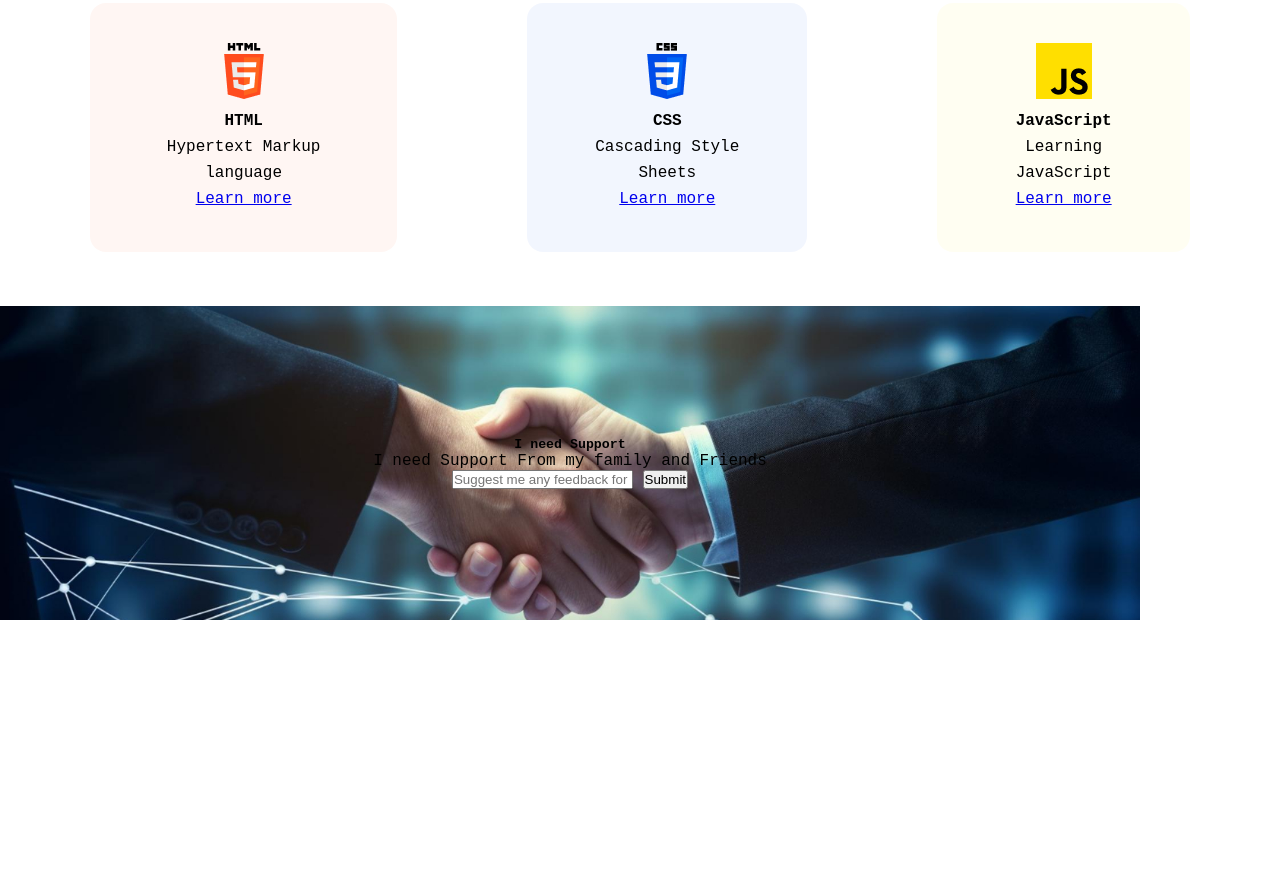
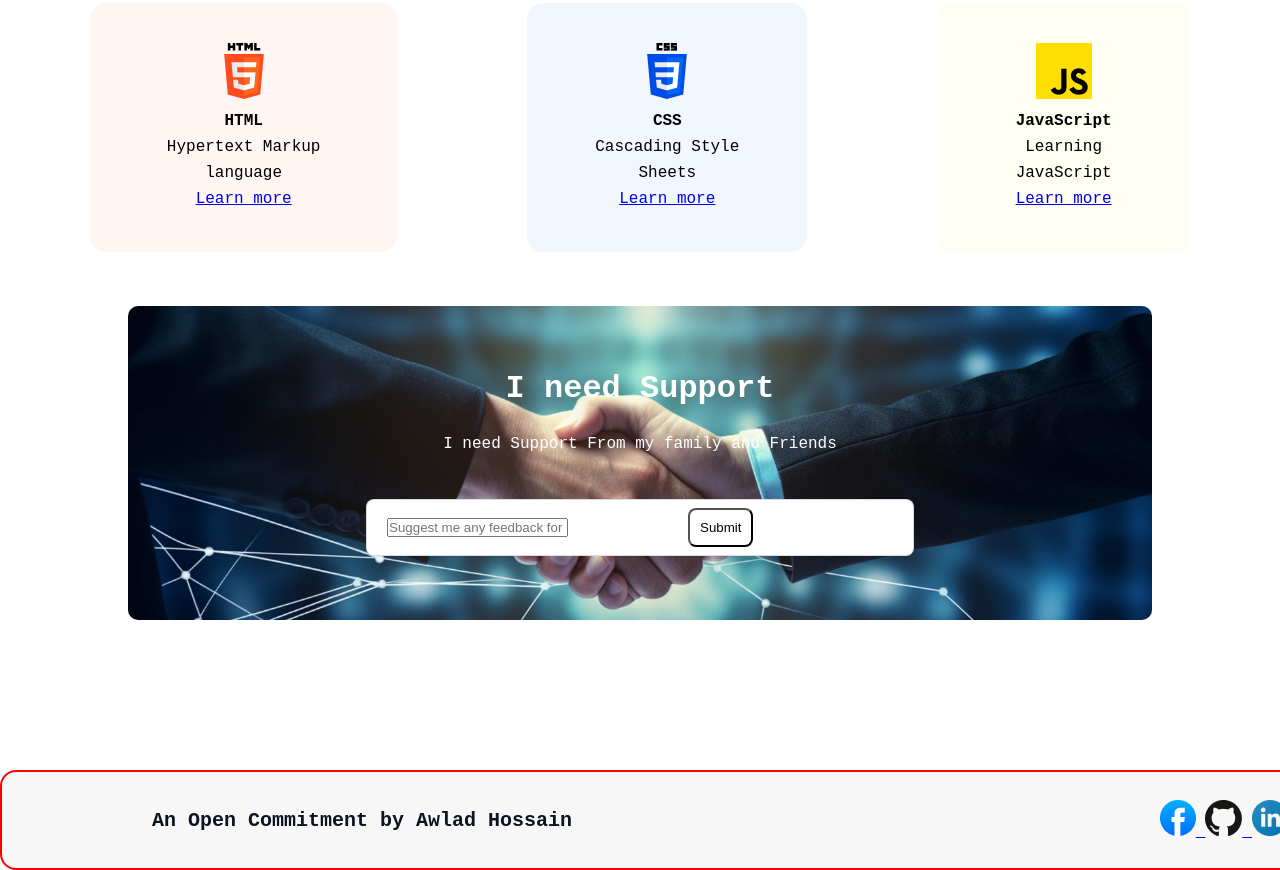
Before and after one commit to KamrunNaher-glitch/01-resume, a plain HTML site: page index.html in a window 1280 px wide. Shown: the part 2816-3686 px from the top of the page. Before the commit the page ends 3436 px from the top, so only its background shows below. Drawn offline with Linux system fonts and the light colour scheme; a web font is replaced by a local one.

Commit message:
All Done

```diff
--- a/index.html
+++ b/index.html
@@ -25,7 +25,7 @@
                <h2>"In the near future, I hope to become a Developer."</h2>
                <p>Guidance on the different paths and technologies one might encounter in the journey from beginner to proficient developer.</p>
                <ul>
-                <li><a href=""><button>Contact with me</button></a></li>
+                <li><a href="#footer-section"><button>Contact with me</button></a></li>
             </ul>
             </div>
          </header>
@@ -99,19 +99,37 @@
             </section>
            <!-- My Current Target Ends here -->
            <!-- Support Section Starts Here  -->
-            <section>
+            <section >
                 <div class="need-support">
                     <h5>I need Support</h5>
                     <p>I need Support From my family and Friends</p>
-                    <div>
+                    <div class="Feedback-Submit">
                         <input type="email" name="" id="" placeholder="Suggest me any feedback for me">
-                        <button>Submit</button>
+                        <button class="btn-secondary">Submit</button>
                     </div>
                 </div>
             </section>
             <!-- Support Section Ends Here -->
+</main>
+    <footer id="footer-section">
+        <div class="Open-commitment">
+            <h6>An Open Commitment by Awlad Hossain</h6>
+            <div class="footer-image">
+                <a href="#">
+                    <img src="images/facebook.png" alt="FaceBook">
+                </a>
+                <a href="#">
+                    <img src="images/github.png" alt="GitHub">
+                </a>
+                <a href="#">
+                    <img src="images/linkedin-icon 1.png" alt="LinkedIn">
+                </a>
 
 
-    </main>
+
+            </div>
+
+        </div>
+    </footer>
 </body>
 </html>
--- a/style.css
+++ b/style.css
@@ -202,4 +202,68 @@ margin-bottom: 36px;
     background-size: cover;
     background-repeat: no-repeat;
     padding: 64px 48px 64px 48px;
+    position: relative;
+    margin-top: 30px;
+    width: 80%;
+    margin: 0 auto;
+    border-radius: 10px;
 }
+.need-support h5{
+    color: rgb(255, 255, 255);
+    font-size: 32px;
+    font-weight: 700;
+    height: 70px;
+}
+.need-support p{
+    color: rgb(255, 255, 255);
+    font-size: 16px;
+    font-weight: 400;
+    height: 70px;
+}
+
+.Feedback-Submit{
+position: static;
+width: 548px;
+height: 57px;
+display: flex;
+flex-direction: row;
+justify-content: flex-start;
+align-items: center;
+padding: 19px 20px 19px 20px;
+flex: none;
+order: 0;
+flex-grow: 0;
+margin: 0px 16px;
+box-sizing: border-box;
+border: 1px solid rgba(13, 19, 33, 0.15);
+border-radius: 8px;
+background: rgb(255, 255, 255);
+}
+.btn-secondary{
+    border-radius: 8px;
+    background: rgb(255, 255, 255);
+    margin-left: 120px;
+    padding: 10px;
+}
+/* Footer Section Styles */
+.Open-commitment{
+    width: 1440px;
+    height: 100px;
+    margin: 0 auto;
+    margin-top: 150px;
+    border: 2px solid red;
+    display: flex;
+    flex-direction:row;
+    justify-content: space-between;
+    align-items: center;
+    padding: 32px 150px 32px 150px;
+    border-radius: 16px;
+    background: rgba(13, 19, 33, 0.03);
+
+}
+.Open-commitment h6{
+    color: rgb(13, 19, 33);
+font-size: 20px;
+font-weight: 600;
+text-align: center;
+}
```
